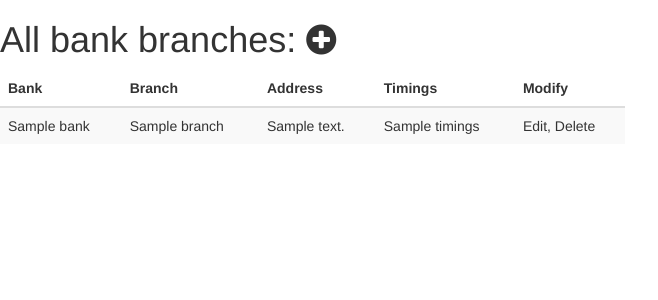
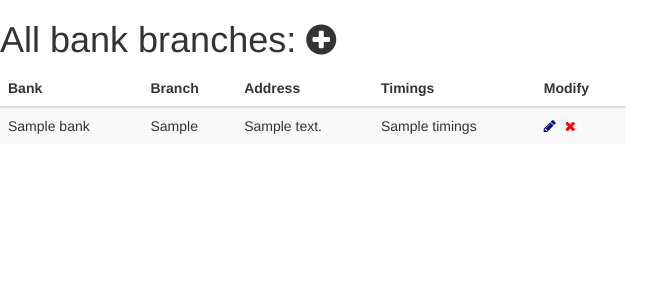
Before and after one commit to sannidhiteredesai/PersonalAccountant, a Flask app: template pa/ui/templates/bank/bank.html in a window 1280 px wide. Shown: the part 52-352 px from the top of the page, without its empty margins (0-658 px from the left). Run offline with Flask 2, Linux system fonts and the light colour scheme; the template is opened without the code that fills it: values that come from a table or form of the project are taken from there, most other values are stand-ins (such as "Sample title", 1, 10 or a date in 2020); some libraries are stand-ins or nearby versions.

Commit message:
Delete bank feature - WIP

```diff
--- a/pa/ui/bank/routes.py
+++ b/pa/ui/bank/routes.py
@@ -22,3 +22,9 @@ def bank():
 
     return render_template('bank/bank.html', title='Bank Branches', form=form,
                            banks=banks.get_all_banks(for_user=current_user.username))
+
+
+@login_required
+@app.route('/deleteBank/<bank>/<branch>', methods=['GET'])
+def deleteBank(bank, branch):
+    return '{},{}'.format(bank, branch)
--- a/pa/ui/templates/bank/bank.html
+++ b/pa/ui/templates/bank/bank.html
@@ -10,13 +10,33 @@
                 $('#addBankModal').modal('show');
             }
         });
+
+        function delBank(bank, branch){
+            var txt;
+            var r = confirm("Delete BANK( "+bank+" ), BRANCH( "+branch+" ). Do you want to continue ?");
+            if (r == true) {
+                window.location.href = '/deleteBank/'+bank+'/'+branch
+            }
+        }
     </script>
+{% endblock %}
+
+{% block styles %}
+    {{ super() }}
+    <style>
+        i{
+            font-size: 20px;
+            cursor: pointer;
+            margin-right: 5px;
+        }
+    </style>
 {% endblock %}
 
 {% block app_content %}
     {% if banks %}
         <h1>All bank branches:
-            <i class="fa fa-plus-circle" style="font-size: 35px" data-toggle="modal" data-target="#addBankModal"></i>
+            <i class="fa fa-plus-circle" style="font-size: 35px; cursor: pointer;"
+               data-toggle="modal" data-target="#addBankModal"></i>
         </h1>
 
         <div class="row">
@@ -34,11 +54,16 @@
                     <tbody>
                         {% for bank in banks %}
                         <tr>
-                            <td>{{bank.name}}</td>
-                            <td>{{bank.branch}}</td>
-                            <td>{{bank.address}}</td>
+                            <td>{{bank.bank_name}}</td>
+                            <td>{{bank.bank_branch}}</td>
+                            <td>{{bank.branch_address}}</td>
                             <td>{{bank.timings}}</td>
-                            <td>Edit, Delete</td>
+                            <td>
+                                <span onclick=""><i class="fa fa-pencil" style="color:darkblue;"></i></span>
+                                <span onclick="delBank('{{bank.bank_name}}', '{{bank.bank_branch}}')">
+                                    <i class="fa fa-remove" style="color:red;"></i>
+                                </span>
+                            </td>
                         </tr>
                         {% endfor %}
                     </tbody>
@@ -46,7 +71,10 @@
             </div>
         </div>
     {% else %}
-        No branches found !! Click here to add new bank
+        No branches found !! Click here
+        <i class="fa fa-plus-circle" style="font-size: 35px; cursor: pointer;"
+           data-toggle="modal" data-target="#addBankModal"></i>
+        to add new bank
     {% endif %}
 
     <!-- Add Bank Modal -->
```
